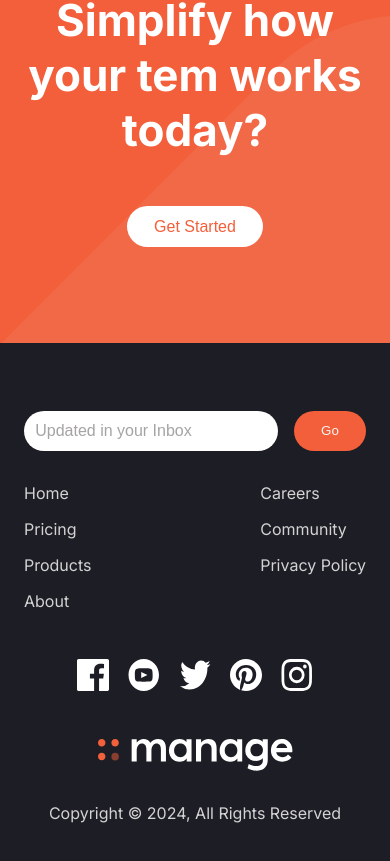
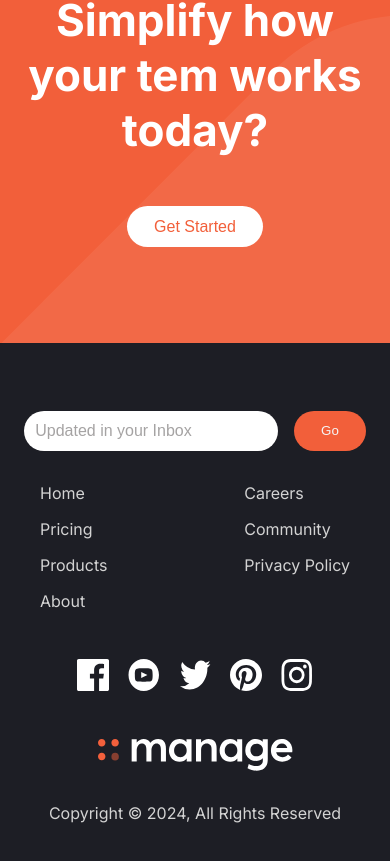
Before and after one commit to uzair-meer/manage-landing-page, a Next.js app: page / in a window 390 px wide. Shown: the part 3041-3902 px from the top of the page. Built offline with nearby package versions, Linux system fonts and the light colour scheme.

Commit message:
fixed footer links padding

```diff
--- a/src/app/components/global/footer/footer.style.css
+++ b/src/app/components/global/footer/footer.style.css
@@ -95,7 +95,7 @@
     width: 100%;
   }
   .footer-link-items{
-    padding: 0 ;
+    padding: 0 1rem;
   }
   .mobile{
     display: block;
```
